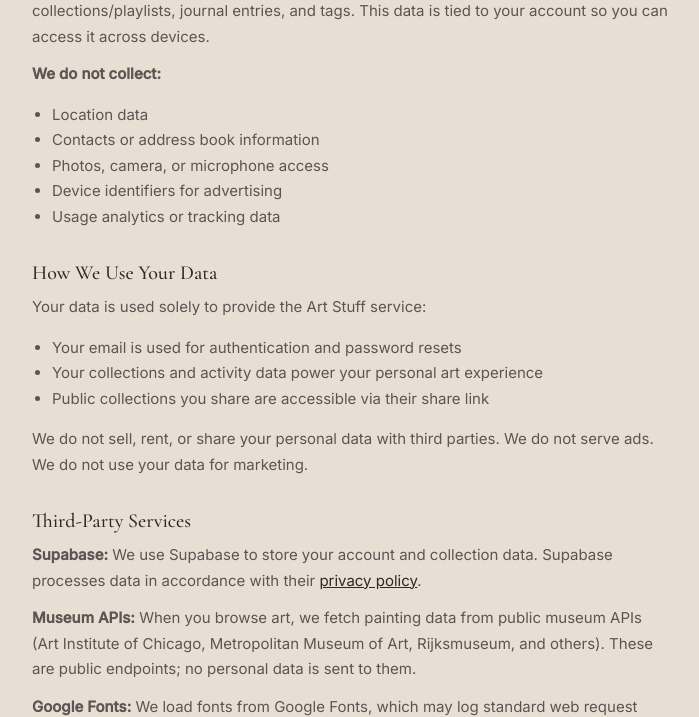
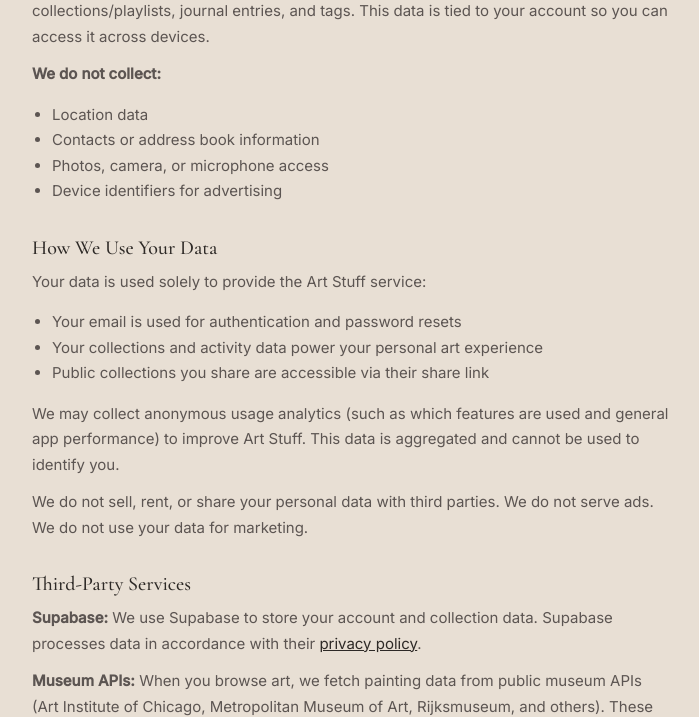
Before and after one commit to pizzamiheart/painting-journal, a Flask app: page /privacy in a window 1280 px wide. Shown: the part 484-1201 px from the top of the page, without its empty margins (288-987 px from the left). Run offline with Flask 3, Linux system fonts and the light colour scheme; parts of the project's set-up code (start-up, migrations or seed data) failed here and were passed over; some libraries are stand-ins or nearby versions.

Commit message:
Allow anonymous analytics in privacy policy, enable swipe-back gesture
- Update privacy policy to allow optional anonymous usage analytics
- Enable allowsBackForwardNavigationGestures in Capacitor iOS config

Co-Authored-By: Claude Opus 4.6 <noreply@anthropic.com>

```diff
--- a/capacitor.config.json
+++ b/capacitor.config.json
@@ -10,7 +10,8 @@
     "contentInset": "automatic",
     "allowsLinkPreview": true,
     "scrollEnabled": true,
-    "backgroundColor": "#E8DFD4"
+    "backgroundColor": "#E8DFD4",
+    "allowsBackForwardNavigationGestures": true
   },
   "plugins": {
     "SplashScreen": {
--- a/templates/privacy.html
+++ b/templates/privacy.html
@@ -18,7 +18,6 @@
         <li>Contacts or address book information</li>
         <li>Photos, camera, or microphone access</li>
         <li>Device identifiers for advertising</li>
-        <li>Usage analytics or tracking data</li>
     </ul>
 
     <h2>How We Use Your Data</h2>
@@ -28,6 +27,7 @@
         <li>Your collections and activity data power your personal art experience</li>
         <li>Public collections you share are accessible via their share link</li>
     </ul>
+    <p>We may collect anonymous usage analytics (such as which features are used and general app performance) to improve Art Stuff. This data is aggregated and cannot be used to identify you.</p>
     <p>We do not sell, rent, or share your personal data with third parties. We do not serve ads. We do not use your data for marketing.</p>
 
     <h2>Third-Party Services</h2>
```
